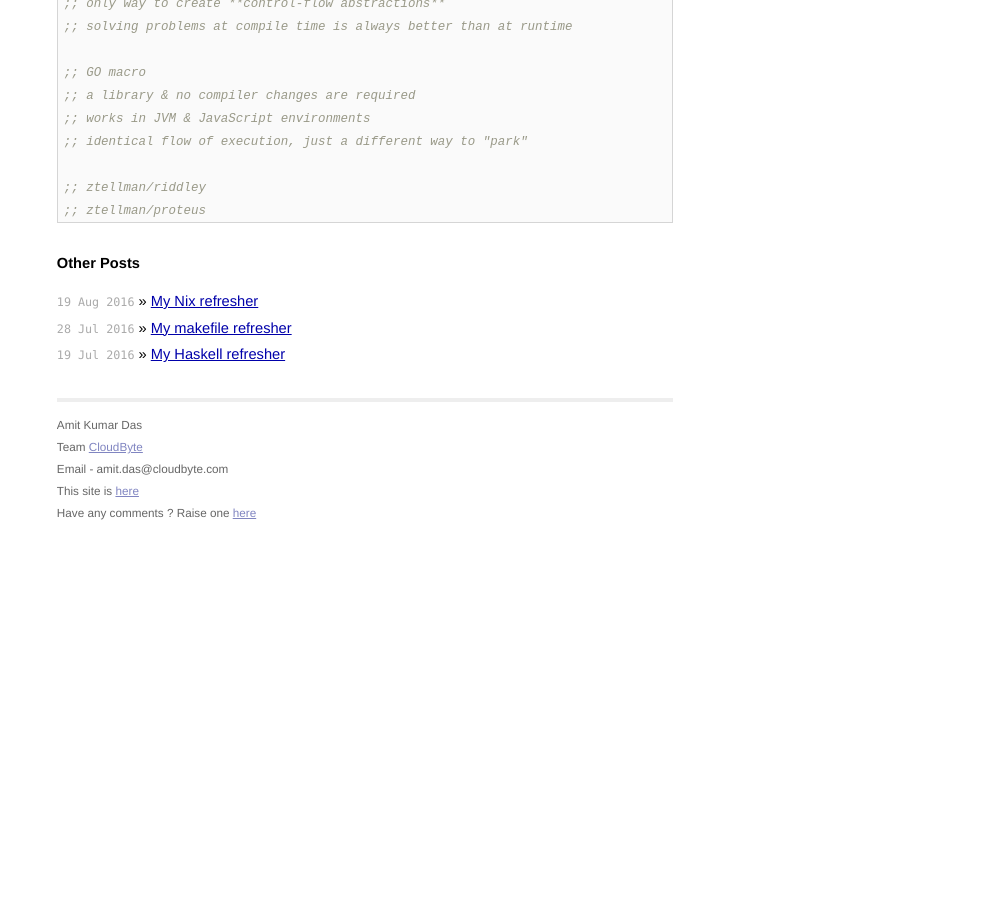
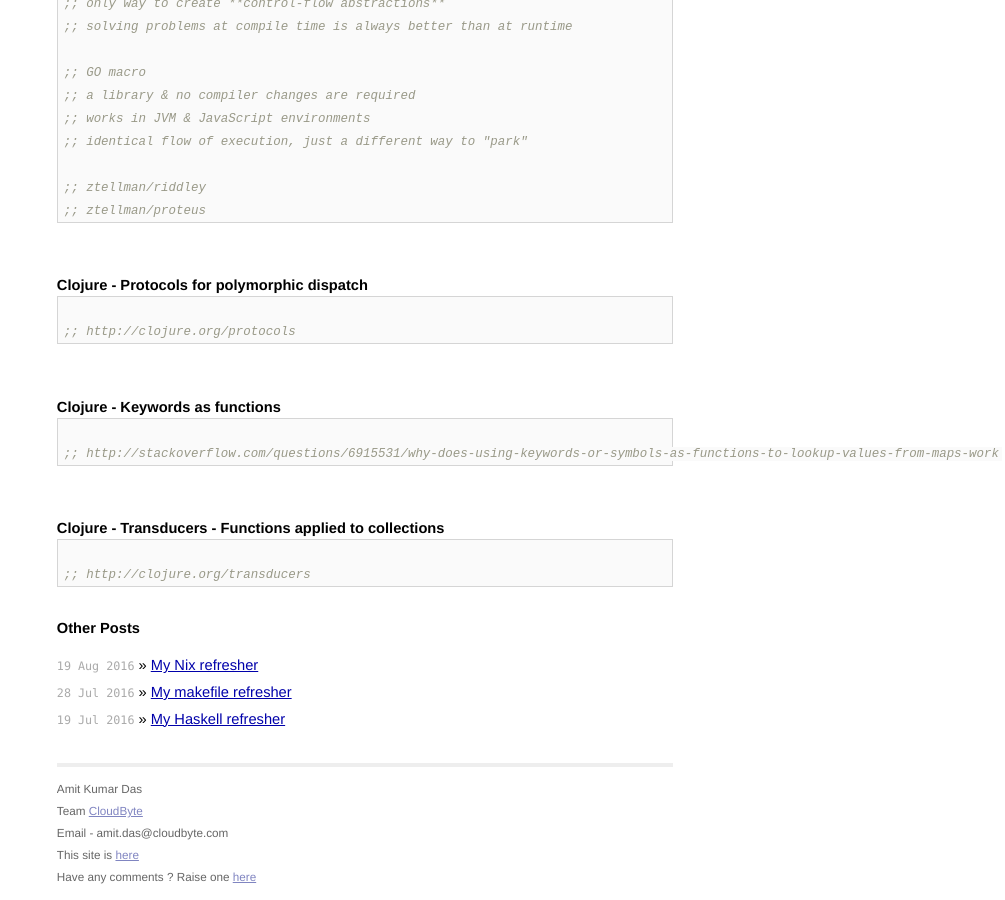
Before and after one commit to AmitKumarDas/amitkumardas.github.io, a Jekyll site: the page built from _posts/2016-08-12-my-lisp-refresher.md, in a window 1280 px wide and 900 px high, scrolled down 2290 px. Shown: the whole window, without its empty margins (275-1280 px from the left). Built offline with Jekyll 4.4.1, drawn with Linux system fonts in a browser that asks for light colours; before the commit the page ends 2826 px from its top, so only the background shows below that.

Commit message:
Update 2016-08-12-my-lisp-refresher.md

````diff
--- a/_posts/2016-08-12-my-lisp-refresher.md
+++ b/_posts/2016-08-12-my-lisp-refresher.md
@@ -131,3 +131,30 @@ type of the language itself."
 ;; ztellman/riddley
 ;; ztellman/proteus
 ```
+
+<br />
+
+### Clojure - Protocols for polymorphic dispatch
+
+```clojure
+
+;; http://clojure.org/protocols
+```
+
+<br />
+
+### Clojure - Keywords as functions
+
+```clojure
+
+;; http://stackoverflow.com/questions/6915531/why-does-using-keywords-or-symbols-as-functions-to-lookup-values-from-maps-work
+```
+
+<br />
+
+### Clojure - Transducers - Functions applied to collections
+
+```clojure
+
+;; http://clojure.org/transducers
+```
````
